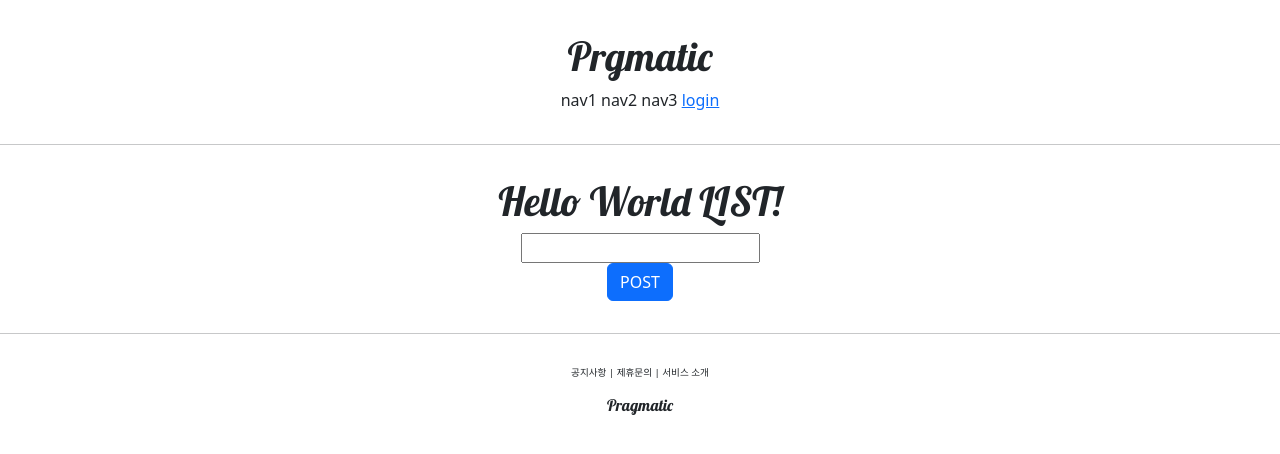
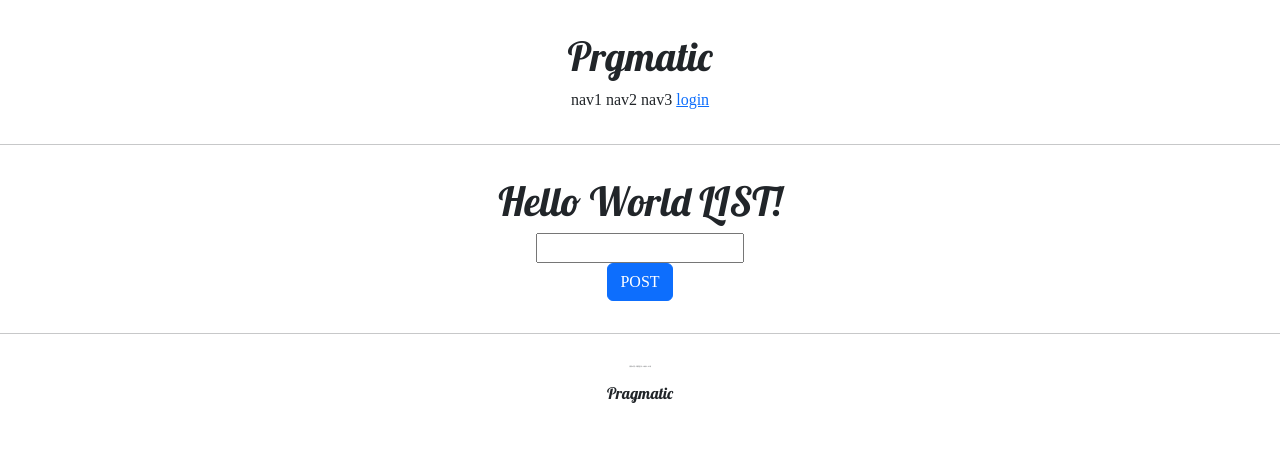
Before and after one commit to m1nddoong/pragmatic, a Django app: template accountapp/templates/accountapp/hello_world.html in a window 1280 px wide. Shown: the top 454 px of the page. Run offline with Django 4.2, Linux system fonts and the light colour scheme; the template is opened without the code that fills it, so the values that code supplies are empty.

Commit message:
django course 23 commit

```diff
--- a/pragmatic/settings.py
+++ b/pragmatic/settings.py
@@ -49,7 +49,9 @@
     'django.contrib.sessions',
     'django.contrib.messages',
     'django.contrib.staticfiles',
+    'bootstrap4',
     'accountapp',
+
 ]
 
 MIDDLEWARE = [
--- a/static/base.css
+++ b/static/base.css
@@ -4,7 +4,7 @@
 }
 
 .pragmatic_footer_button {
-    font-size: .6rem;
+    font-size: .10rem;
 }
 
 .pragmatic_footer{
--- a/templates/base.html
+++ b/templates/base.html
@@ -1,7 +1,8 @@
 <!doctype html>
 <html lang="ko">
 {% include 'head.html' %}
-<body>
+
+<body style="font-family:'NanumSquareR';">
     {% include 'header.html' %}
 
     <hr>
--- a/templates/head.html
+++ b/templates/head.html
@@ -14,4 +14,28 @@
 
     <!--DEFAULT CSS LINK-->
     <link rel="stylesheet" type="text/css" href="{% static 'base.css' %}">
+
+    <style>
+        @font-face {
+            font-family : 'NanumSquareR'';
+            src: local('NanumSquareR'),
+            url("{% static 'fonts/NanumSquareR.otf' %}") format("opentype");
+        }
+        @font-face {
+            font-family : 'NanumSquareEB'';
+            src: local('NanumSquareEB'),
+            url("{% static 'fonts/NanumSquareEB.otf' %}") format("opentype");
+        }
+        @font-face {
+            font-family : 'NanumSquareB'';
+            src: local('NanumSquareB'),
+            url("{% static 'fonts/NanumSquareB.otf' %}") format("opentype");
+        }
+        @font-face {
+            font-family : 'NanumSquareL'';
+            src: local('NanumSquareL'),
+            url("{% static 'fonts/NanumSquareL.otf' %}") format("opentype");
+        }
+    </style>
+
 </head>
```
Also changed, not shown: accountapp/templates/accountapp/create.html (+7 -3 lines), accountapp/templates/accountapp/login.html (+4 -3 lines), static/fonts/NanumSquareB.otf (added), static/fonts/NanumSquareEB.otf (added), static/fonts/NanumSquareL.otf (added), static/fonts/NanumSquareR.otf (added).
